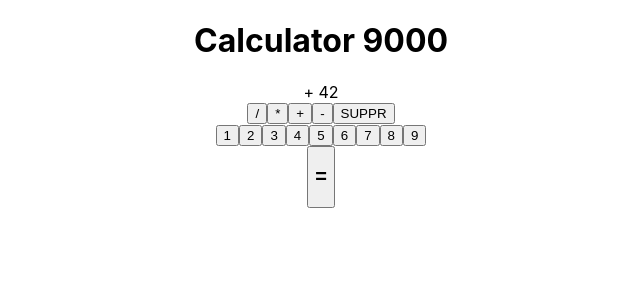
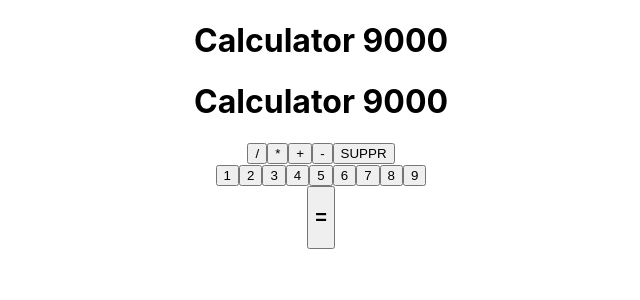
Before and after one commit to mourad-boussiouf/calculator-9000, a React (Create React App) app: page / in a window 1280 px wide. Shown: the top 300 px of the page, without its empty margins (319-959 px from the left). Built offline with nearby package versions, Linux system fonts and the light colour scheme.

Commit message:
utilisation hook boolean pour passer du speading array nombre 1 vers nombre 2 si l'opérateur  été choisi ou non. conca. Bouton égale qui calcule l'expression et affiche seulement le resultat qui redevient le nombre 1 à faire

```diff
--- a/src/components/AmazingNumberButton.js
+++ b/src/components/AmazingNumberButton.js
@@ -1,14 +1,13 @@
 import React from 'react'
 
-const AmazingNumberButton = (handle) => {
-
+const AmazingNumberButton = (props) => {
 
     const handleClick = (e) => {
-        handle.setFirstNumber(e.target.value)
+        props.setFirstNumber(e.target.value)
+        props.setSecondNumber(e.target.value)
     }
 
     const TableauChiffres = [];
-
 
     for (let i = 1 ; i < 10 ; i++ ){
         TableauChiffres.push(<button value = {i} key = {i}  onClick={handleClick}> {i}</button>);
--- a/src/components/BeautifulScreen.js
+++ b/src/components/BeautifulScreen.js
@@ -1,11 +1,10 @@
 import React from 'react';
 
-function BeautifulScreen ({nombre1, nombre2}) {
+function BeautifulScreen ({nombre1,operator,nombre2}) {
 
     return(
-        <div ClassName="Ecran">
-             { nombre1 }+
-             42
+        <div className="Ecran">
+             { nombre1 } { operator } { nombre2 }
         </div>
     )
 }
--- a/src/components/Calculator.js
+++ b/src/components/Calculator.js
@@ -3,24 +3,49 @@ import MagnificientEqualButton from './MagnificientEqualButton.js';
 import GreatOperationButton from "./GreatOperationButton";
 import AmazingNumberButton from "./AmazingNumberButton";
 import React, {useState} from "react";
+import TheTitle from "./TheTitle";
 
 const Calculator = () => {
 
     const [nombre1, setNombre1] = useState([])
-    const [nombre2, setNombre2] = useState()
+    const [nombre2, setNombre2] = useState([])
+    const [operator, setOperator] = useState()
+    const [current, setCurrent] = useState(false)
+
 
     const setFirstNumber = (Nombre) => {
+        if(current === false){
             setNombre1([...nombre1,Nombre] );
+
+        }
     }
 
-    return (
+    const setSecondNumber = (Nombre) => {
+        if(current === true){
+            setNombre2([...nombre2,Nombre] );
+        }
+    }
+
+
+
+    const setTheOperator = (operator) => {
+        setCurrent(true)
+        setOperator(operator);
+    }
+
+    console.log(operator);
+
+        return (
         <main>
+            <TheTitle />
         <div className="Calculator">
-            <BeautifulScreen nombre1={nombre1} nombre2={nombre2}  />
-            <GreatOperationButton />
+            <BeautifulScreen nombre1={nombre1} operator={operator} nombre2={nombre2}  />
+            <GreatOperationButton
+                setTheOperator = {setTheOperator}
+            />
             <AmazingNumberButton
-                setFirstNumber= {setFirstNumber}
-                setSecondNumber = {() => {setNombre2()}}
+                setFirstNumber = {setFirstNumber}
+                setSecondNumber = {setSecondNumber}
             />
             <MagnificientEqualButton />
         </div>
--- a/src/components/GreatOperationButton.js
+++ b/src/components/GreatOperationButton.js
@@ -1,10 +1,17 @@
-const GreatOperationButton = ({ children }) => {
+import React from 'react'
+
+const GreatOperationButton  = (props) => {
+
+    const clickOperator = (e) => {
+        props.setTheOperator(e.target.value)
+    }
+
     return (
-        <div className="Operateurs">
-            <button>/</button>
-            <button>*</button>
-            <button>+</button>
-            <button>-</button>
+        <div>
+            <button value = '/'  onClick= {clickOperator}>/</button>
+            <button value = '*'  onClick= {clickOperator}>*</button>
+            <button value = '+'  onClick= {clickOperator}>+</button>
+            <button value = '-'  onClick= {clickOperator}>-</button>
 
             <button>SUPPR</button>
         </div>
```
